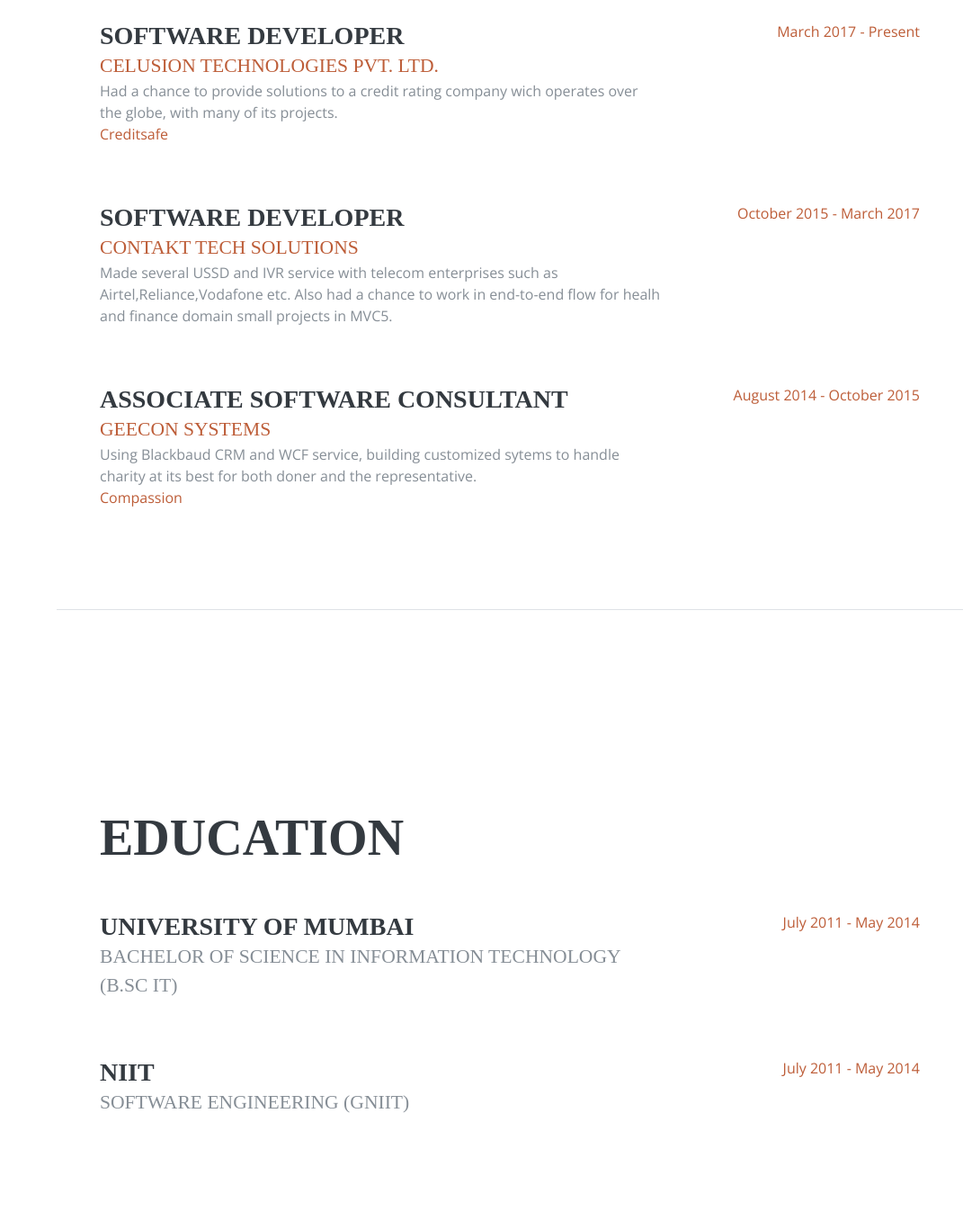
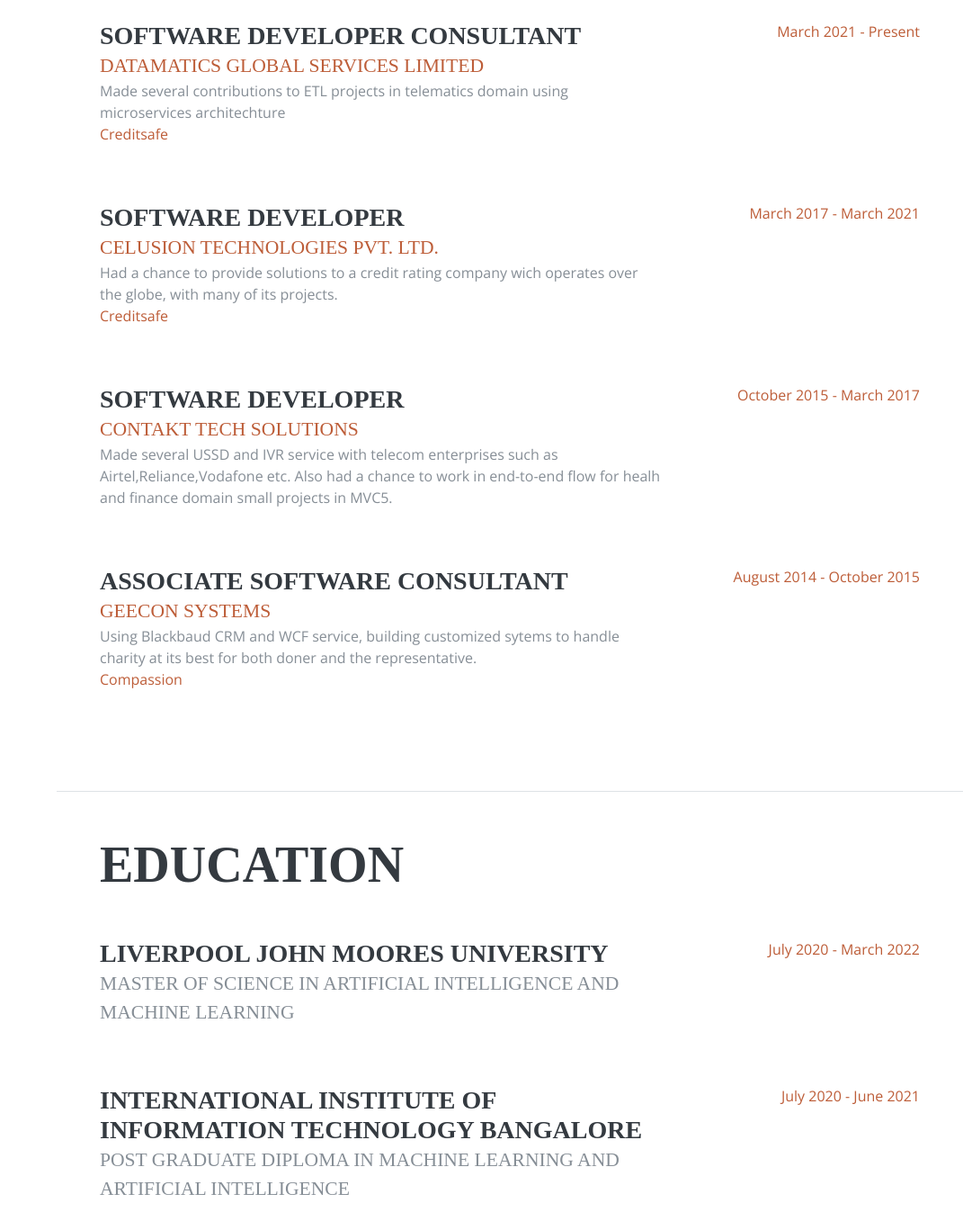
Before and after one commit to shaikhsharukh/shaikhsharukh.github.io, a plain HTML site: page index.html in a window 1280 px wide. Shown: the part 940-2297 px from the top of the page at 90% size, without its empty margins (209-1280 px from the left). Drawn offline with nearby package versions, Linux system fonts and the light colour scheme; a web font is replaced by a local one.

Commit message:
Updating Experience and qualification

```diff
--- a/index.html
+++ b/index.html
@@ -114,12 +114,23 @@
 
           <div class="resume-item d-flex flex-column flex-md-row mb-5">
             <div class="resume-content mr-auto">
+              <h3 class="mb-0">Software Developer Consultant</h3>
+              <a href="https://www.datamatics.com/" target="_blank" class="subheading mb-3">Datamatics Global Services Limited</a>
+              <p>Made several contributions to ETL projects in telematics domain using microservices architechture<br/><a target="_blank" href="https://www.creditsafe.com/">Creditsafe</a></p>
+            </div>
+            <div class="resume-date text-md-right">
+              <span class="text-primary">March 2021 - Present</span>
+            </div>
+          </div>
+
+          <div class="resume-item d-flex flex-column flex-md-row mb-5">
+            <div class="resume-content mr-auto">
               <h3 class="mb-0">Software Developer</h3>
               <a href="http://www.celusion.com/" target="_blank" class="subheading mb-3">Celusion Technologies Pvt. Ltd.</a>
               <p>Had a chance to provide solutions to a credit rating company wich operates over the globe, with many of its projects.<br/><a target="_blank" href="https://www.creditsafe.com/">Creditsafe</a></p>
             </div>
             <div class="resume-date text-md-right">
-              <span class="text-primary">March 2017 - Present</span>
+              <span class="text-primary">March 2017 - March 2021</span>
             </div>
           </div>
 
@@ -154,6 +165,26 @@
       <section class="resume-section p-3 p-lg-5 d-flex flex-column" id="education">
         <div class="my-auto">
           <h2 class="mb-5">Education</h2>
+
+          <div class="resume-item d-flex flex-column flex-md-row mb-5">
+            <div class="resume-content mr-auto">
+              <h3 class="mb-0">Liverpool John Moores University</h3>
+              <div class="subheading mb-3">Master of Science in Artificial Intelligence and Machine Learning</div>
+            </div>
+            <div class="resume-date text-md-right">
+              <span class="text-primary">July 2020 - March 2022</span>
+            </div>
+          </div>
+
+          <div class="resume-item d-flex flex-column flex-md-row mb-5">
+            <div class="resume-content mr-auto">
+              <h3 class="mb-0">International Institute of Information Technology Bangalore</h3>
+              <div class="subheading mb-3">Post Graduate Diploma in Machine Learning and Artificial Intelligence</div>
+            </div>
+            <div class="resume-date text-md-right">
+              <span class="text-primary">July 2020 - June 2021</span>
+            </div>
+          </div>
 
           <div class="resume-item d-flex flex-column flex-md-row mb-5">
             <div class="resume-content mr-auto">
```
